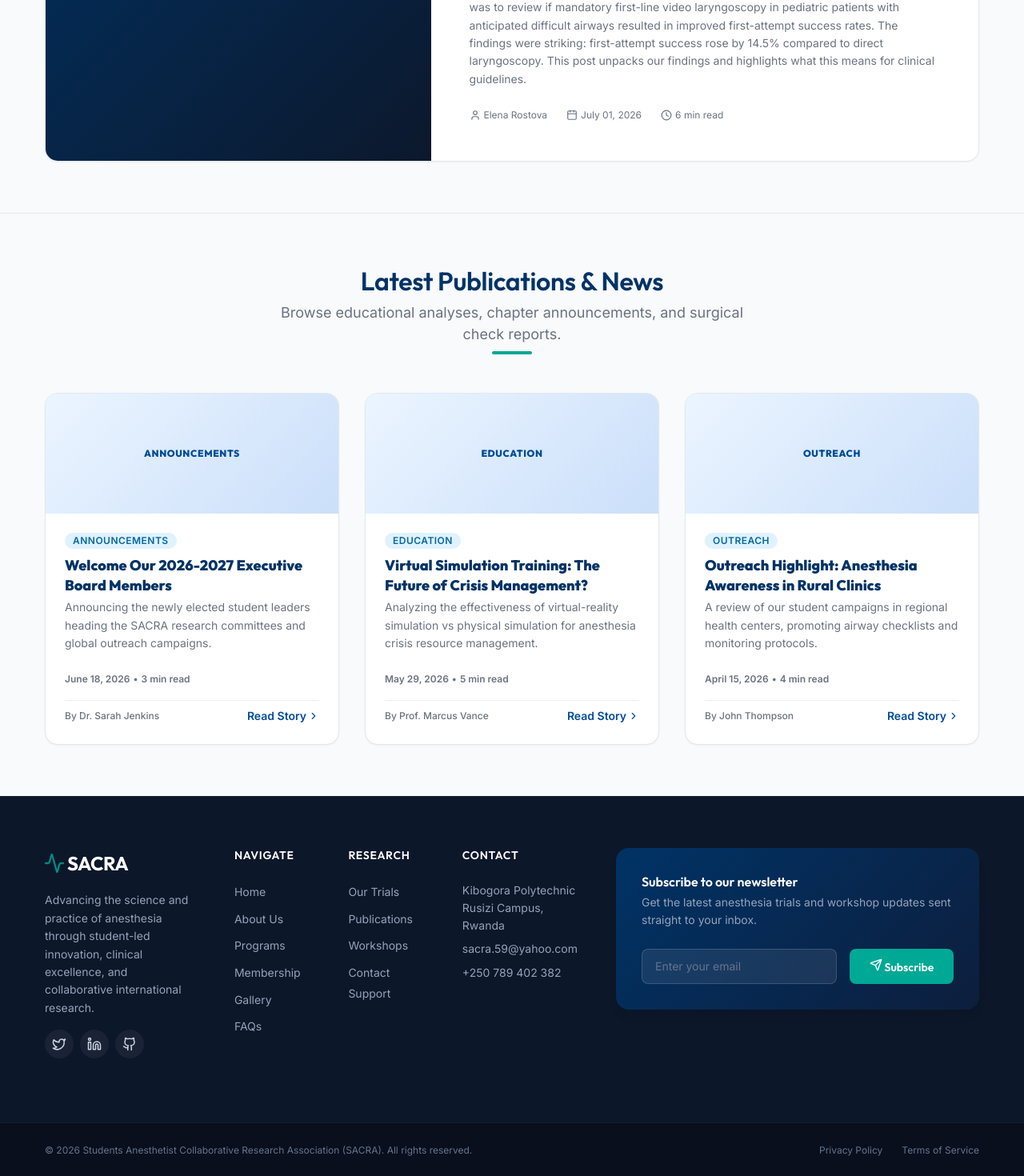
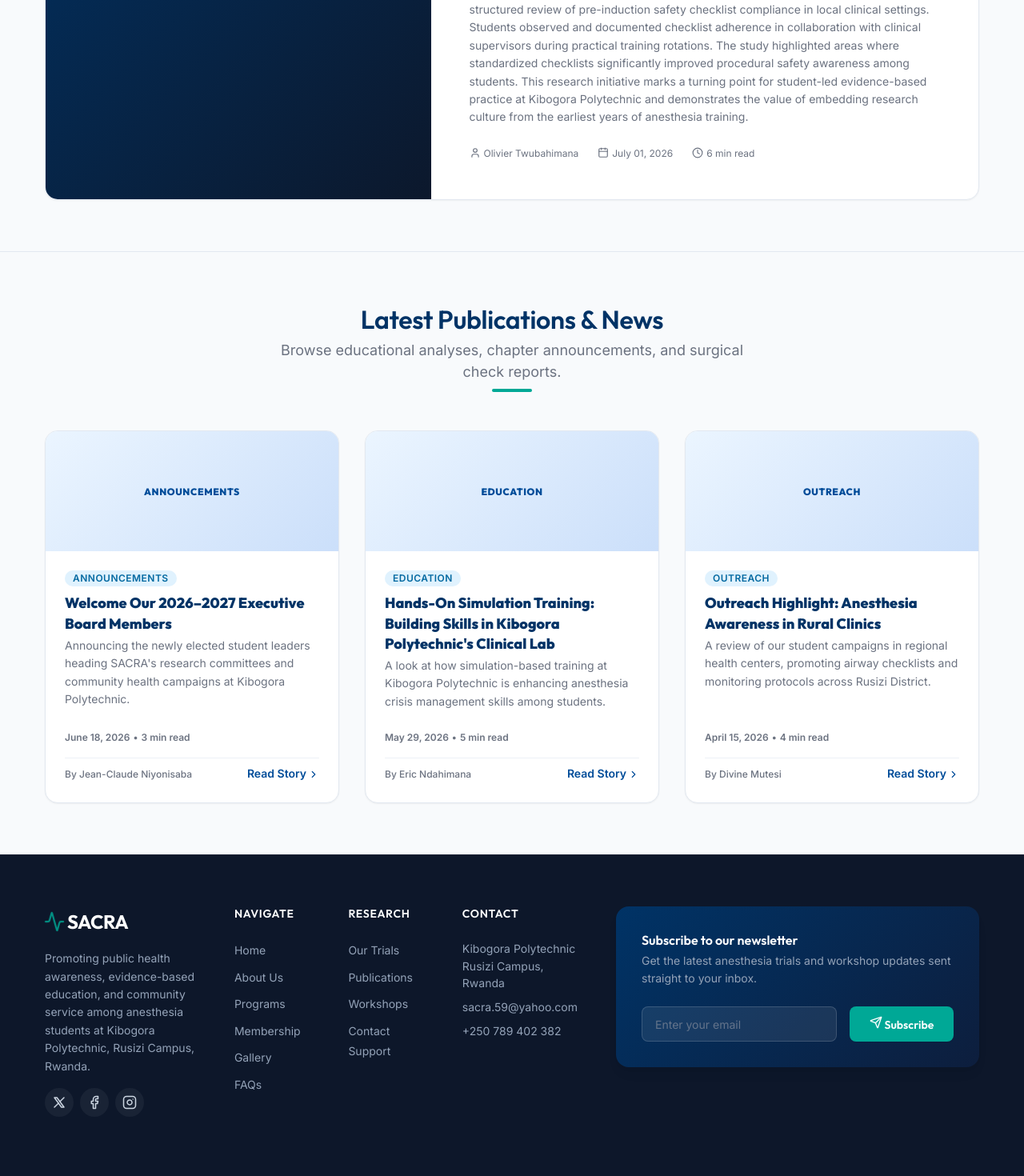
Before and after one commit to leopoldbonfils/Students-Anesthetist-Collaborative-Research-Association-SACRA-, a React (Create React App) app: page /blog in a window 1280 px wide. Shown: the part 780-2250 px from the top of the page at 80% size. Built offline with nearby package versions, Linux system fonts and the light colour scheme; no server answers.

Commit message:
remove unwanted data

```diff
--- a/src/Components/layout/Footer.js
+++ b/src/Components/layout/Footer.js
@@ -17,25 +17,25 @@ export const Footer = () => {
             <span className="logo-text">SACRA</span>
           </Link>
           <p className="footer-tagline">
-            Advancing the science and practice of anesthesia through student-led innovation, clinical excellence, and collaborative international research.
+            Promoting public health awareness, evidence-based education, and community service among anesthesia students at Kibogora Polytechnic, Rusizi Campus, Rwanda.
           </p>
           <div className="footer-socials">
-            <a href="https://twitter.com" target="_blank" rel="noopener noreferrer" className="social-link" aria-label="Twitter">
-              <svg width="18" height="18" viewBox="0 0 24 24" fill="none" stroke="currentColor" strokeWidth="2" strokeLinecap="round" strokeLinejoin="round" className="lucide lucide-twitter">
-                <path d="M22 4s-.7 2.1-2 3.4c1.6 10-9.4 17.3-18 11.6 2.2.1 4.4-.6 6-2C3 15.5.5 9.6 3 5c2.2 2.6 5.6 4.1 9 4-.9-4.2 4-6.6 7-3.8 1.1 0 3-1.2 3-1.2z"/>
+            <a href="https://x.com/SACRA_Anesthesia" target="_blank" rel="noopener noreferrer" className="social-link" aria-label="X (Twitter)">
+              <svg width="18" height="18" viewBox="0 0 24 24" fill="none" stroke="currentColor" strokeWidth="2" strokeLinecap="round" strokeLinejoin="round">
+                <path d="M4 4l11.733 16h4.267l-11.733 -16z" />
+                <path d="M4 20l6.768 -6.768m2.46 -2.46l6.772 -6.772" />
               </svg>
             </a>
-            <a href="https://linkedin.com" target="_blank" rel="noopener noreferrer" className="social-link" aria-label="LinkedIn">
-              <svg width="18" height="18" viewBox="0 0 24 24" fill="none" stroke="currentColor" strokeWidth="2" strokeLinecap="round" strokeLinejoin="round" className="lucide lucide-linkedin">
-                <path d="M16 8a6 6 0 0 1 6 6v7h-4v-7a2 2 0 0 0-2-2 2 2 0 0 0-2 2v7h-4v-7a6 6 0 0 1 6-6z"/>
-                <rect width="4" height="12" x="2" y="9"/>
-                <circle cx="4" cy="4" r="2"/>
+            <a href="https://facebook.com/SACRAResearch" target="_blank" rel="noopener noreferrer" className="social-link" aria-label="Facebook">
+              <svg width="18" height="18" viewBox="0 0 24 24" fill="none" stroke="currentColor" strokeWidth="2" strokeLinecap="round" strokeLinejoin="round">
+                <path d="M18 2h-3a5 5 0 0 0-5 5v3H7v4h3v8h4v-8h3l1-4h-4V7a1 1 0 0 1 1-1h3z" />
               </svg>
             </a>
-            <a href="https://github.com" target="_blank" rel="noopener noreferrer" className="social-link" aria-label="GitHub">
-              <svg width="18" height="18" viewBox="0 0 24 24" fill="none" stroke="currentColor" strokeWidth="2" strokeLinecap="round" strokeLinejoin="round" className="lucide lucide-github">
-                <path d="M15 22v-4a4.8 4.8 0 0 0-1-3.5c3 0 6-2 6-5.5.08-1.25-.27-2.48-1-3.5.28-1.15.28-2.35 0-3.5 0 0-1 0-3 1.5-2.64-.5-5.36-.5-8 0C6 2 5 2 5 2c-.3 1.15-.3 2.35 0 3.5A5.403 5.403 0 0 0 4 9c0 3.5 3 5.5 6 5.5-.39.49-.68 1.05-.85 1.65-.17.6-.22 1.23-.15 1.85v4"/>
-                <path d="M9 18c-4.51 2-5-2-7-2"/>
+            <a href="https://instagram.com/sacra_research" target="_blank" rel="noopener noreferrer" className="social-link" aria-label="Instagram">
+              <svg width="18" height="18" viewBox="0 0 24 24" fill="none" stroke="currentColor" strokeWidth="2" strokeLinecap="round" strokeLinejoin="round">
+                <rect width="20" height="20" x="2" y="2" rx="5" ry="5" />
+                <path d="M16 11.37A4 4 0 1 1 12.63 8 4 4 0 0 1 16 11.37z" />
+                <line x1="17.5" x2="17.51" y1="6.5" y2="6.5" />
               </svg>
             </a>
           </div>
--- a/src/Pages/About/About.js
+++ b/src/Pages/About/About.js
@@ -34,7 +34,7 @@ export const About = () => {
     {
       year: '2025',
       title: 'Community Initiatives Launched',
-      planned: true,
+      planned: false,
       description: 'Launched community health campaigns, organized training workshops and skill-building sessions, and established key partnerships with local health institutions and hospitals across Rwanda.'
     },
     {
@@ -99,7 +99,7 @@ export const About = () => {
       }
     },
     {
-      name: 'MBABAZI CLEMANTINE',
+      name: 'Mbabazi Clemantine',
       role: 'Director of Research',
       desc: 'Overseeing multicenter audits, database management, and academic abstract submissions.',
       initials: 'MC',
@@ -177,16 +177,16 @@ export const About = () => {
       }
     },
     {
-      name: 'Dr. Sarah Jenkins',
-      role: 'Founding Faculty Advisor',
-      desc: 'Attending Anesthesiologist advising on research methodology and clinical safety.',
-      initials: 'SJ',
+      name: 'Faculty Advisor — Needs Verification',
+      role: 'Faculty Advisor',
+      desc: 'The official SACRA Faculty Advisor at Kibogora Polytechnic is to be confirmed. This position provides academic oversight and research methodology guidance to the association.',
+      initials: 'FA',
       image: null,
       socials: {
-        x: 'https://x.com/SACRA_Anesthesia',
-        facebook: 'https://facebook.com/SACRAResearch',
-        instagram: 'https://instagram.com/sacra_research',
-        linkedin: 'https://linkedin.com/company/sacra-research'
+        x: null,
+        facebook: null,
+        instagram: null,
+        linkedin: null
       }
     }
   ];
--- a/src/Pages/FAQ/FAQ.js
+++ b/src/Pages/FAQ/FAQ.js
@@ -22,12 +22,12 @@ export const FAQ = () => {
         {
           id: 'gen-1',
           question: 'Who is eligible to join SACRA?',
-          answer: 'Medical students currently in clinical clerkships, anesthesia trainees, junior registrars, and simulation fellows are eligible for full membership. Pre-clinical students can register as associate student observers.'
+          answer: 'Any anesthesia student enrolled at Kibogora Polytechnic or another recognized Rwandan institution is eligible to apply for full membership. Students from other health-related programs who have a strong interest in anesthesia safety, research, and community health outreach may apply as associate members. Applicants must complete the registration form and agree to abide by SACRA\'s constitution and code of conduct, as adopted at the 1st General Assembly on 20 May 2025.'
         },
         {
           id: 'gen-2',
           question: 'What are the primary benefits of membership?',
-          answer: 'Members obtain free entry to our annual virtual symposium, direct access to statisticians for clinical auditing sample sizes, chapter resources for simulation drills, and eligibility to apply for research fellowships and travel grants.'
+          answer: 'Members gain access to SACRA\'s community health campaigns, campus seminars and educational workshops, peer-to-peer study groups, simulation training sessions at Kibogora Polytechnic\'s clinical skills lab, and leadership development programs. Members also have the opportunity to participate in student-led research projects, contribute to public health outreach in Rusizi District, and build a strong professional network with fellow anesthesia students.'
         }
       ]
     },
@@ -43,7 +43,7 @@ export const FAQ = () => {
         {
           id: 'res-2',
           question: 'Does SACRA provide funding for student-led research?',
-          answer: 'Yes, SACRA awards research grant funding annually. These grants cover research material logistics, dataset auditing tools, and travel/registration fees to present abstracts at international anesthesia conferences.'
+          answer: 'Currently, SACRA operates on a volunteer and institutional support basis. While formal research grant funding is not yet available, SACRA actively supports student researchers by providing guidance on methodology, facilitating access to supervisors, and helping members present their findings at campus events and local health forums. As SACRA grows, formal grant and support mechanisms will be established and announced through official SACRA channels.'
         }
       ]
     }
--- a/src/data/blogData.json
+++ b/src/data/blogData.json
@@ -2,47 +2,47 @@
   "posts": [
     {
       "id": "blog-01",
-      "title": "Unlocking Safer Pediatric Airway Management: SACRA Fellowship Findings",
-      "summary": "Exploring the latest findings on pediatric video laryngoscopy protocols developed by our 2025 research fellowship cohort.",
+      "title": "Promoting Safer Anesthesia Practice: SACRA's First Student Research Initiative",
+      "summary": "An overview of SACRA's inaugural student research effort focused on anesthesia safety checklists and monitoring protocols at Kibogora Polytechnic.",
       "category": "Research Insights",
       "date": "July 01, 2026",
       "readTime": "6 min read",
-      "author": "Elena Rostova",
+      "author": "Olivier Twubahimana",
       "featured": true,
-      "content": "Anesthesiology has seen massive shifts over the last decade, and pediatric airway management is at the center of critical research. Over the past 12 months, the SACRA Pediatric Fellowship cohort conducted a multi-center observation study. Our core goal was to review if mandatory first-line video laryngoscopy in pediatric patients with anticipated difficult airways resulted in improved first-attempt success rates. The findings were striking: first-attempt success rose by 14.5% compared to direct laryngoscopy. This post unpacks our findings and highlights what this means for clinical guidelines."
+      "content": "Anesthesia safety remains a critical priority in Rwanda's growing healthcare system. In our first year of operation, SACRA members at Kibogora Polytechnic undertook a structured review of pre-induction safety checklist compliance in local clinical settings. Students observed and documented checklist adherence in collaboration with clinical supervisors during practical training rotations. The study highlighted areas where standardized checklists significantly improved procedural safety awareness among students. This research initiative marks a turning point for student-led evidence-based practice at Kibogora Polytechnic and demonstrates the value of embedding research culture from the earliest years of anesthesia training."
     },
     {
       "id": "blog-02",
-      "title": "Welcome Our 2026-2027 Executive Board Members",
-      "summary": "Announcing the newly elected student leaders heading the SACRA research committees and global outreach campaigns.",
+      "title": "Welcome Our 2026–2027 Executive Board Members",
+      "summary": "Announcing the newly elected student leaders heading SACRA's research committees and community health campaigns at Kibogora Polytechnic.",
       "category": "Announcements",
       "date": "June 18, 2026",
       "readTime": "3 min read",
-      "author": "Dr. Sarah Jenkins",
+      "author": "Jean-Claude Niyonisaba",
       "featured": false,
-      "content": "We are thrilled to officially announce the results of the 2026 SACRA Board Elections. This year saw record participation from 32 different medical schools across 10 countries. Our new board is dedicated to scaling our collaborative project networks, building peer-mentorship resources, and increasing our undergraduate student research grants. Read on to learn more about our new President, Vice President, and Research Chair!"
+      "content": "We are thrilled to officially announce the results of the 2026 SACRA Leadership Elections at Kibogora Polytechnic, Rusizi Campus. Students voted to elect members across all executive committee positions. Our new board is dedicated to deepening community health outreach, strengthening peer-mentorship programs, and expanding SACRA's research and training activities. The incoming team brings fresh energy and commitment to SACRA's mission of public health awareness and student empowerment. Read on to learn more about the new President, Vice President, and committee chairs for this academic year."
     },
     {
       "id": "blog-03",
-      "title": "Virtual Simulation Training: The Future of Crisis Management?",
-      "summary": "Analyzing the effectiveness of virtual-reality simulation vs physical simulation for anesthesia crisis resource management.",
+      "title": "Hands-On Simulation Training: Building Skills in Kibogora Polytechnic's Clinical Lab",
+      "summary": "A look at how simulation-based training at Kibogora Polytechnic is enhancing anesthesia crisis management skills among students.",
       "category": "Education",
       "date": "May 29, 2026",
       "readTime": "5 min read",
-      "author": "Prof. Marcus Vance",
+      "author": "Eric Ndahimana",
       "featured": false,
-      "content": "Simulation training is a cornerstone of anesthesia education, but high-fidelity physical labs are costly and geographically limited. Can VR fill the gap? We set out to evaluate cognitive load and decision-making accuracy in medical students using VR headsets vs clinical dummy models. The findings show that while physical labs provide tactile training, VR offers comparable cognitive immersion, making it a viable pre-training resource before students step into clinical labs."
+      "content": "Simulation training is a cornerstone of anesthesia education, and Kibogora Polytechnic's clinical skills lab offers students a structured environment to practice crisis resource management. SACRA organized hands-on simulation sessions where students worked through perioperative emergency scenarios using available mannequins and monitoring equipment. These drills reinforced team communication, drug dosage decision-making, and airway management principles. The sessions complemented classroom learning and gave students supervised exposure to real-world emergency protocols before entering clinical rotations. SACRA plans to expand these monthly simulation sessions to all year groups in the upcoming semester."
     },
     {
       "id": "blog-04",
       "title": "Outreach Highlight: Anesthesia Awareness in Rural Clinics",
-      "summary": "A review of our student campaigns in regional health centers, promoting airway checklists and monitoring protocols.",
+      "summary": "A review of our student campaigns in regional health centers, promoting airway checklists and monitoring protocols across Rusizi District.",
       "category": "Outreach",
       "date": "April 15, 2026",
       "readTime": "4 min read",
-      "author": "John Thompson",
+      "author": "Divine Mutesi",
       "featured": false,
-      "content": "Patient safety in remote clinics is highly dependent on standardized checklists. Last month, SACRA members visited five rural primary care clinics. We introduced the WHO Safe Surgery Checklist and organized interactive simulations with clinic personnel. In this post, we review the checklist compliance audits and outline our upcoming outreach schedule."
+      "content": "Patient safety in remote clinics is highly dependent on standardized checklists and trained personnel. Last month, SACRA members visited local primary care clinics in the Rusizi District. We introduced the WHO Safe Surgery Checklist and organized interactive demonstrations with clinic staff. Students facilitated short training sessions to help health workers understand the importance of pre-procedure verification, oxygen monitoring, and emergency protocols. In this post, we review what we observed during the visits and outline SACRA's upcoming outreach schedule for the second half of 2026."
     }
   ]
 }
--- a/src/data/researchData.json
+++ b/src/data/researchData.json
@@ -2,73 +2,67 @@
   "activeStudies": [
     {
       "id": "study-01",
-      "title": "Pediatric Anesthesia Induction: Non-Pharmacological Distraction Techniques",
-      "investigator": "Dr. Sarah Jenkins & Research Group A",
+      "title": "Pre-Operative Anxiety Reduction in Pediatric Patients: A Student Observation Study",
+      "investigator": "Mbabazi Clemantine & SACRA Research Group",
       "status": "Active",
-      "description": "Evaluating the efficacy of immersive VR gaming and interactive projection screens in reducing pre-operative anxiety during mask induction in children aged 4-10.",
-      "progress": 68
+      "description": "Observing and documenting non-pharmacological approaches used by clinical staff to reduce pre-operative anxiety in pediatric patients during anesthesia induction at Kibogora Hospital. This study supports SACRA's commitment to evidence-based pediatric anesthesia practice.",
+      "progress": 55
     },
     {
       "id": "study-02",
-      "title": "Post-operative Cognitive Dysfunction in Geriatric Patients: Biomarker Analysis",
-      "investigator": "Prof. Marcus Vance & Team Beta",
-      "status": "Recruiting",
-      "description": "A multicenter prospective study identifying serum S100B and inflammatory cytokines to predict early cognitive declines after orthopedic surgeries under general anesthesia.",
-      "progress": 35
+      "title": "Compliance Audit: WHO Safe Surgery Checklist in Rusizi District Health Facilities",
+      "investigator": "Aline Uwera & SACRA Clinical Audit Team",
+      "status": "Active",
+      "description": "A prospective audit assessing adherence to the WHO Safe Surgery Checklist across selected health facilities in Rusizi District, Rwanda. The study identifies gaps in pre-induction verification and documents opportunities for improvement in local anesthesia practice.",
+      "progress": 40
     },
     {
       "id": "study-03",
-      "title": "AI-Driven Patient Monitoring during Deep Sedation in Non-Operating Room Settings",
-      "investigator": "Elena Rostova, Lead Student Researcher",
-      "status": "Active",
-      "description": "Validating neural network models trained on plethysmograph waveform dynamics to predict respiratory depression 60 seconds prior to clinical onset.",
-      "progress": 82
+      "title": "Knowledge, Attitudes, and Practices of Anesthesia Students Regarding Patient Safety",
+      "investigator": "Jean-Claude Niyonisaba & SACRA Student Research Team",
+      "status": "Recruiting",
+      "description": "A cross-sectional survey study targeting anesthesia students at Kibogora Polytechnic to assess their baseline knowledge, attitudes, and self-reported practices regarding perioperative patient safety protocols.",
+      "progress": 20
     },
     {
       "id": "study-04",
-      "title": "Ultra-Low-Dose Dexmedetomidine for Post-Anesthetic Shivering in Recovery",
-      "investigator": "Dr. Kenji Tanaka & Clinical Fellows",
+      "title": "Perioperative Hypothermia Awareness Among Anesthesia Students: A Needs Assessment",
+      "investigator": "Eric Ndahimana & SACRA Education Committee",
       "status": "Completed",
-      "description": "Double-blind randomized controlled trial testing sub-clinical infusions of dexmedetomidine versus placebo for rapid relief of shivering in PACU.",
+      "description": "A needs-assessment study evaluating student awareness of perioperative hypothermia prevention strategies. Findings were used to develop a targeted educational session integrated into SACRA's simulation training program.",
       "progress": 100
     }
   ],
   "publications": [
     {
       "id": "pub-01",
-      "title": "Epidural Volume Expansion in Obstetric Patients: A Systematic Review of Combined Spinal-Epidural Techniques",
-      "authors": "L. Chen, M. Gable, S. Jenkins",
-      "journal": "International Journal of Obstetric Anesthesia",
-      "date": "2026-03-12",
-      "doi": "10.1016/j.ijoa.2026.103982",
-      "url": "https://doi.org/10.1016/j.ijoa.2026.103982"
+      "title": "Coming Soon — SACRA Student Research Publications",
+      "authors": "SACRA Research Team, Kibogora Polytechnic",
+      "journal": "To Be Announced",
+      "date": "2026",
+      "doi": null,
+      "url": null,
+      "note": "SACRA's student research outputs are currently in progress. Official publications will be listed here upon completion and submission."
     },
     {
       "id": "pub-02",
-      "title": "Student-Led Collaborative Research Networks in Anesthesiology: Barriers and Facilitators to Global Integration",
-      "authors": "SACRA Network Researchers, E. Rostova, H. Patel",
-      "journal": "BMC Medical Education",
-      "date": "2025-11-05",
-      "doi": "10.1186/s12909-025-4892-y",
-      "url": "https://doi.org/10.1186/s12909-025-4892-y"
+      "title": "Coming Soon — Anesthesia Safety Audit: Rusizi District",
+      "authors": "Aline Uwera, SACRA Clinical Audit Team",
+      "journal": "To Be Announced",
+      "date": "2026",
+      "doi": null,
+      "url": null,
+      "note": "Findings from SACRA's ongoing compliance audit will be prepared for submission to a peer-reviewed journal upon completion of data collection."
     },
     {
       "id": "pub-03",
-      "title": "Optimal Airway Management in Remote Rural Clinics: A Simulation-Based Student Trial",
-      "authors": "M. Vance, J. Thompson, A. Al-Mansoor",
-      "journal": "Anesthesia & Analgesia Clinical Reports",
-      "date": "2025-08-19",
-      "doi": "10.1213/XAA.0000000000001944",
-      "url": "https://doi.org/10.1213/XAA.0000000000001944"
-    },
-    {
-      "id": "pub-04",
-      "title": "Perioperative Hypothermia Prevention: A Cross-Sectional Quality Improvement Audit in Academic Hospitals",
-      "authors": "A. Carter, L. Chen, O. Peterson",
-      "journal": "Journal of Clinical Anesthesia",
-      "date": "2025-04-30",
-      "doi": "10.1016/j.jclinane.2025.111420",
-      "url": "https://doi.org/10.1016/j.jclinane.2025.111420"
+      "title": "Coming Soon — Student-Led Research Network in Rwandan Anesthesia Education",
+      "authors": "SACRA Executive Committee, Kibogora Polytechnic",
+      "journal": "To Be Announced",
+      "date": "2026",
+      "doi": null,
+      "url": null,
+      "note": "A forthcoming article documenting the establishment, structure, and activities of SACRA as a model for student-led research associations in Rwandan healthcare education."
     }
   ]
 }
```
Also changed, not shown: src/Pages/Events/Events.js (+7 -7 lines), src/Pages/Membership/Membership.js (+10 -7 lines), src/data/eventsData.json (+19 -19 lines).
